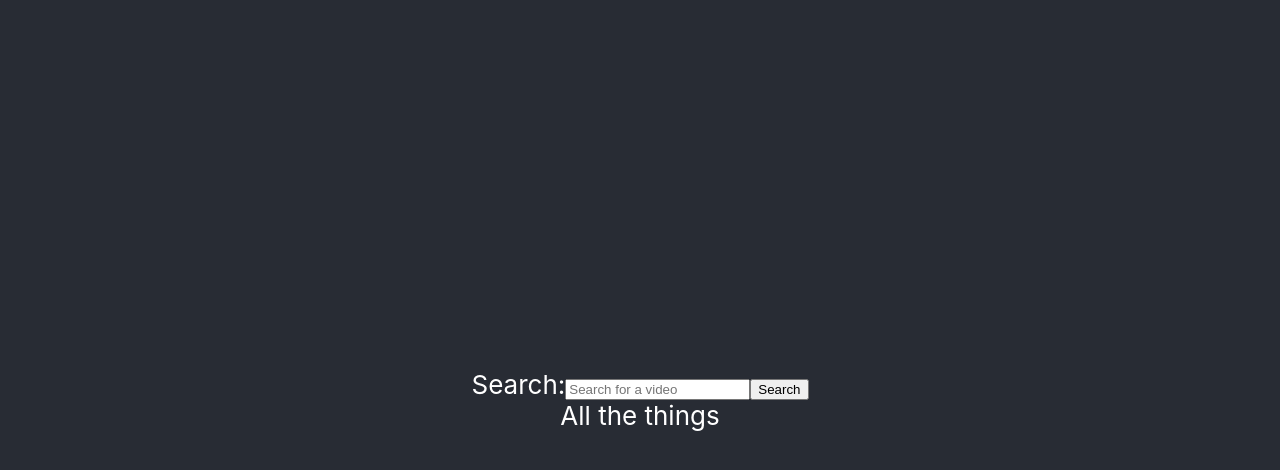
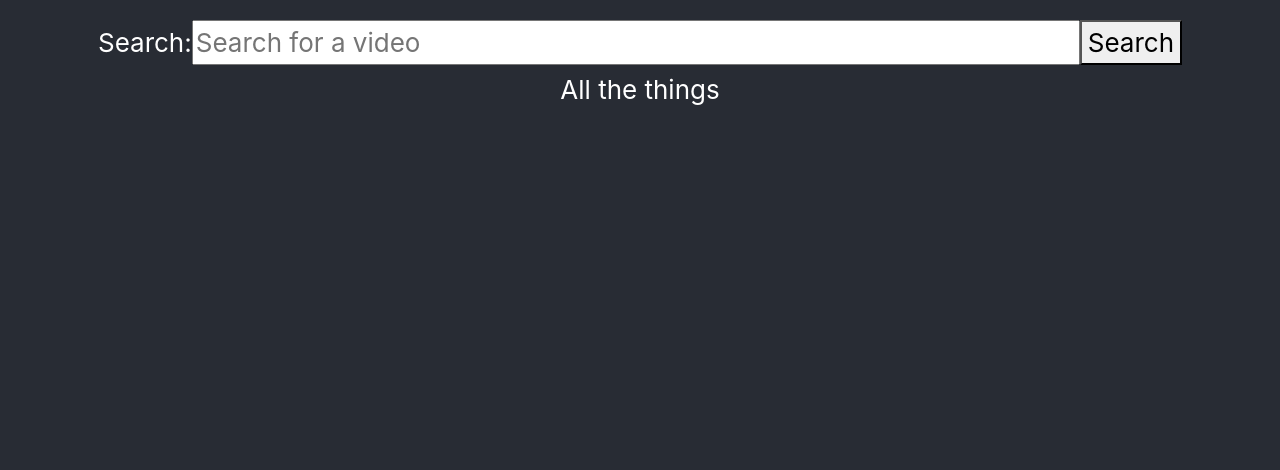
Before and after one commit to J-McKinney/YouTubeClone, a React (Create React App) app: page / in a window 1280 px wide. Shown: the top 470 px of the page. Built offline with nearby package versions, Linux system fonts and the light colour scheme; no server answers.

Commit message:
need to work on styling, maybe starting from scratch and rethink layout all again

```diff
--- a/package.json
+++ b/package.json
@@ -7,8 +7,10 @@
     "@testing-library/react": "^11.1.0",
     "@testing-library/user-event": "^12.1.10",
     "axios": "^0.21.1",
+    "bootstrap": "^4.6.0",
     "dotenv": "^8.2.0",
     "react": "^17.0.2",
+    "react-bootstrap": "^1.6.1",
     "react-dom": "^17.0.2",
     "react-router-dom": "^5.2.0",
     "react-scripts": "4.0.3",
--- a/public/index.html
+++ b/public/index.html
@@ -9,6 +9,8 @@
   <meta name="description" content="Web site created using create-react-app" />
   <link rel="apple-touch-icon" href="%PUBLIC_URL%/logo192.png" />
   <link rel="manifest" href="%PUBLIC_URL%/manifest.json" />
+  <link rel="stylesheet" href="https://cdn.jsdelivr.net/npm/bootstrap@4.6.0/dist/css/bootstrap.min.css"
+    integrity="sha384-B0vP5xmATw1+K9KRQjQERJvTumQW0nPEzvF6L/Z6nronJ3oUOFUFpCjEUQouq2+l" crossorigin="anonymous" />
   <title>ReacTube Clone</title>
 </head>
 
--- a/src/App.css
+++ b/src/App.css
@@ -3,7 +3,7 @@
 }
 
 .App-logo {
-    height: 40vmin;
+    /* height: 40vmin; */
     pointer-events: none;
 }
 
@@ -19,9 +19,10 @@
     display: flex;
     flex-direction: column;
     align-items: center;
-    justify-content: center;
+    /* justify-content: center; */
     font-size: calc(10px + 2vmin);
     color: white;
+    padding-top: 20px;
 }
 
 .App-link {
--- a/src/Components/SearchBar/SearchBar.module.css
+++ b/src/Components/SearchBar/SearchBar.module.css
@@ -3,17 +3,14 @@
 }
 
 .form {
-  width: auto;
 }
 
 .label {
-  width: auto;
 }
 
 .formControl {
-  width: auto;
+  width: 80%;
 }
 
 .button {
-  width: auto;
 }
--- a/src/Components/VideoContainer/VideoContainer.js
+++ b/src/Components/VideoContainer/VideoContainer.js
@@ -1,15 +1,16 @@
 import React from "react";
+import Container from "react-bootstrap/Container";
 import styling from "./VideoContainer.module.css";
 
 function VideoContainer(props) {
   return (
     <>
       <div className={styling.wrapper}>
-        <div className={styling.container}>
+        <Container className={styling.container}>
           <div className={styling.row}>
             <div>{props.children}</div>
           </div>
-        </div>
+        </Container>
       </div>
     </>
   );
--- a/src/Components/VideoContainer/VideoContainer.module.css
+++ b/src/Components/VideoContainer/VideoContainer.module.css
@@ -0,0 +1,18 @@
+.wrapper {
+  display: flex;
+  flex-direction: column;
+  width: 100%;
+}
+
+.container {
+  /* background-color: red; */
+  width: 100%;
+}
+
+.row {
+  /* background-color: purple; */
+  width: 100%;
+  /* align-items: center; */
+  /* justify-content: center; */
+  /* text-align: center; */
+}
--- a/src/Pages/Home.js
+++ b/src/Pages/Home.js
@@ -1,7 +1,7 @@
 import React, { Component } from "react";
 // import Button from "../Components/Button/Button";
 import SearchBar from "../Components/SearchBar/SearchBar";
-// import VideoContainer from "../Components/VideoContainer/VideoContainer";
+import VideoContainer from "../Components/VideoContainer/VideoContainer";
 import VideoList from "../Components/VideoList/VideoList";
 import API from "../utils/API";
 
@@ -43,12 +43,14 @@ class Home extends Component {
   render() {
     return (
       <>
+        <VideoContainer>
           <SearchBar
             search={this.state.search}
             handleFormSubmit={this.handleFormSubmit}
             handleInputChange={this.handleInputChange}
           />
           <VideoList>All the things</VideoList>
+        </VideoContainer>
       </>
     );
   }
```
Also changed, not shown: 2 other files (tests, documents, lock files or other folders). Lines whose indentation alone changed are shown as unchanged.
